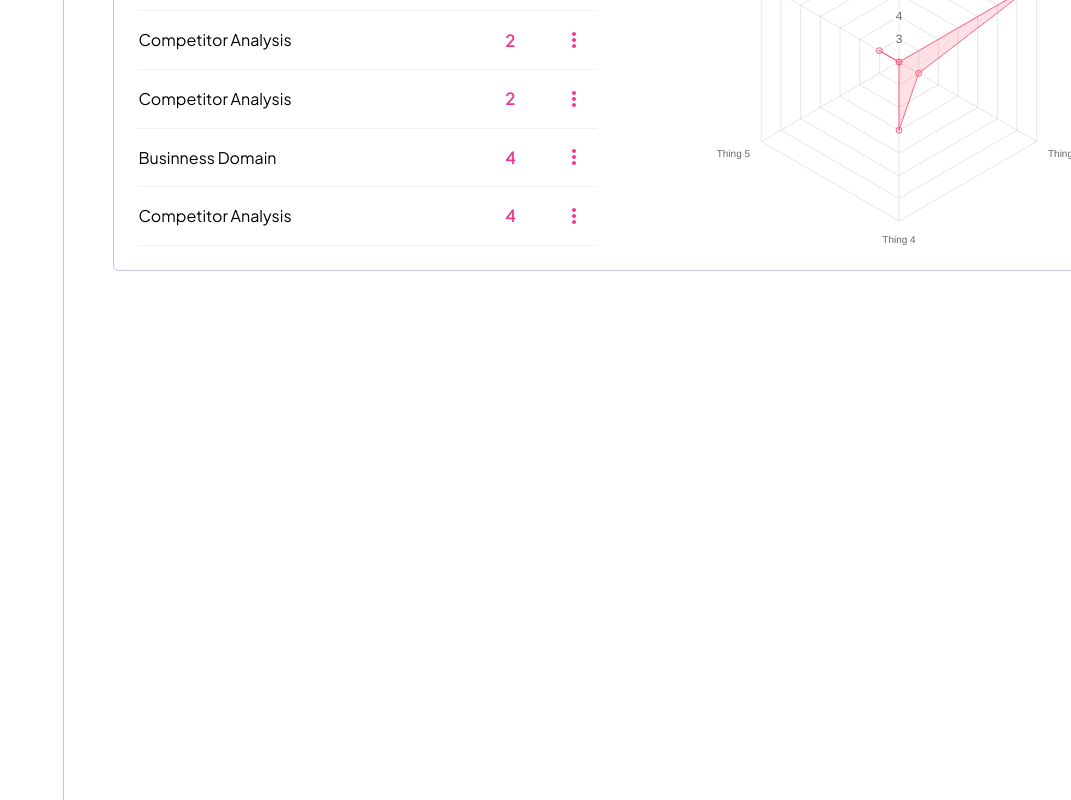
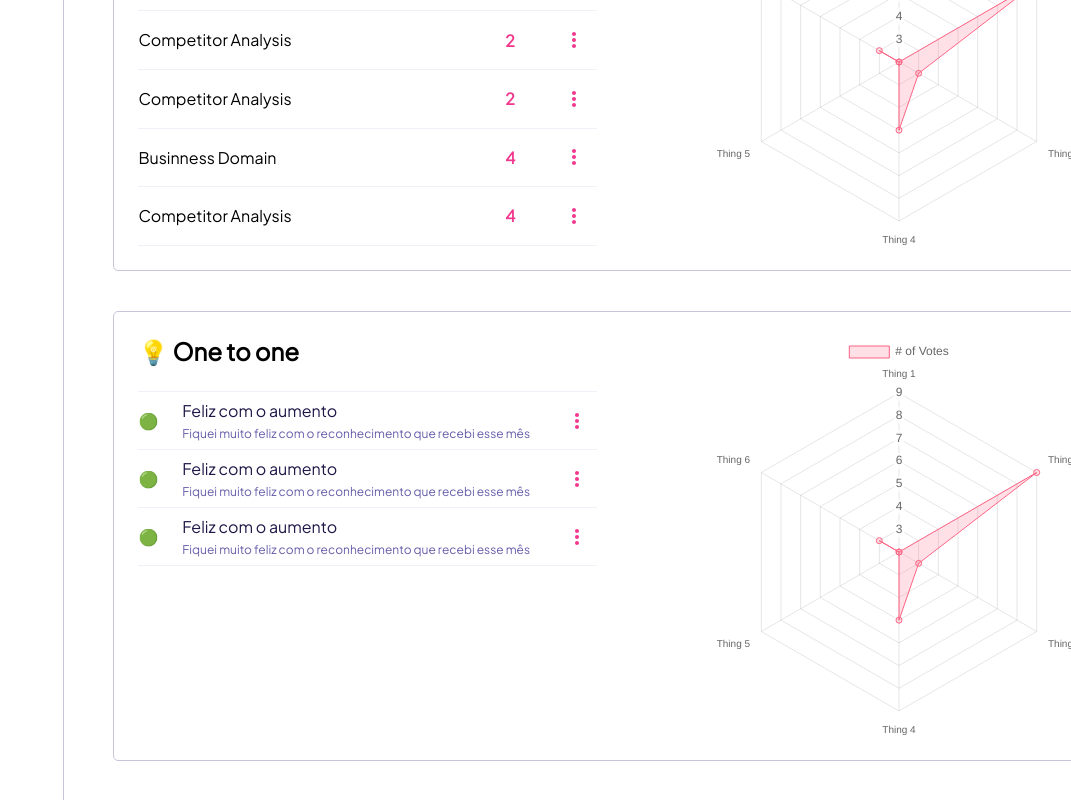
Before and after one commit to leadershiptools/LSTools, a React (Create React App) app: page / in a window 1280 px wide. Shown: the part 936-1736 px from the top of the page, without its empty margins (209-1280 px from the left). Built offline with nearby package versions, Linux system fonts and the light colour scheme.

Commit message:
feat: add one to one section

```diff
--- /dev/null
+++ b/src/components/LedPanel/OneToOnePanel/OneToOneGraph.js
@@ -0,0 +1,37 @@
+import React from 'react';
+import {
+  Chart as ChartJS,
+  RadialLinearScale,
+  PointElement,
+  LineElement,
+  Filler,
+  Tooltip,
+  Legend,
+} from 'chart.js';
+import { Radar } from 'react-chartjs-2';
+
+ChartJS.register(
+  RadialLinearScale,
+  PointElement,
+  LineElement,
+  Filler,
+  Tooltip,
+  Legend
+);
+
+const data = {
+  labels: ['Thing 1', 'Thing 2', 'Thing 3', 'Thing 4', 'Thing 5', 'Thing 6'],
+  datasets: [
+    {
+      label: '# of Votes',
+      data: [2, 9, 3, 5, 2, 3],
+      backgroundColor: 'rgba(255, 99, 132, 0.2)',
+      borderColor: 'rgba(255, 99, 132, 1)',
+      borderWidth: 1,
+    },
+  ],
+};
+
+export function SkillsGraph() {
+  return <Radar data={data} />;
+}
--- /dev/null
+++ b/src/components/LedPanel/OneToOnePanel/OneToOnePanel.js
@@ -0,0 +1,68 @@
+import "./OneToOnePanel.styles.css";
+import * as React from "react";
+import InputBase from "@mui/material/InputBase";
+import AddIcon from "@mui/icons-material/AddOutlined";
+import Button from "@mui/material/Button";
+import Typography from "@mui/material/Typography";
+import MoreVert from "@mui/icons-material/MoreVert";
+import { SkillsGraph } from "./OneToOneGraph";
+
+const OneToOnePanel = () => (
+  <main className="oneToOneContainer">
+    <section className="oneToOnePanel">
+      <h2>💡 One to one</h2>
+      <div className="oneToOneList">
+        <div className="oneToOneListItem">
+          <div className="oneToOneListItemLeft">🟢</div>
+          <div className="oneToOneListItemMiddle">
+            <p>Feliz com o aumento</p>
+            <span>
+              Fiquei muito feliz com o reconhecimento que recebi esse mês
+            </span>
+          </div>
+          <div className="oneToOneListItemRight">
+            {" "}
+            <Button>
+              <MoreVert />
+            </Button>
+          </div>
+        </div>
+        <div className="oneToOneListItem">
+          <div className="oneToOneListItemLeft">🟢</div>
+          <div className="oneToOneListItemMiddle">
+            <p>Feliz com o aumento</p>
+            <span>
+              Fiquei muito feliz com o reconhecimento que recebi esse mês
+            </span>
+          </div>
+          <div className="oneToOneListItemRight">
+            {" "}
+            <Button>
+              <MoreVert />
+            </Button>
+          </div>
+        </div>
+        <div className="oneToOneListItem">
+          <div className="oneToOneListItemLeft">🟢</div>
+          <div className="oneToOneListItemMiddle">
+            <p>Feliz com o aumento</p>
+            <span>
+              Fiquei muito feliz com o reconhecimento que recebi esse mês
+            </span>
+          </div>
+          <div className="oneToOneListItemRight">
+            {" "}
+            <Button>
+              <MoreVert />
+            </Button>
+          </div>
+        </div>
+      </div>
+    </section>
+    <section className="graphicOneToOne">
+      <SkillsGraph />
+    </section>
+  </main>
+);
+
+export default OneToOnePanel;
--- /dev/null
+++ b/src/components/LedPanel/OneToOnePanel/OneToOnePanel.styles.css
@@ -0,0 +1,80 @@
+.oneToOneContainer{
+    margin: 0 52px 40px;
+    padding: 24px;
+    border: 1px solid #C9C6DC;
+    border-radius: 5px;
+    height: fit-content;
+    display: flex;
+    flex-direction: row;
+    justify-content: space-between;
+    font-family: 'Plus Jakarta Sans';
+}
+
+.oneToOnePanel {
+    width: 45%;
+    display: flex;
+    flex-direction: column;
+    align-self: flex-start;
+}
+
+.oneToOnePanel h2{
+    margin: 0;
+    margin-bottom: 24px;
+}
+
+.oneToOneList{
+    display: flex;
+    flex-direction: column;
+}
+
+.oneToOneListItem{
+    display: flex;
+    align-items: center;
+    justify-content: space-between;
+    gap: 24px;
+    border-bottom: 1px solid #F1F0F8;
+    padding: 8px 0;
+}
+
+.oneToOneListItem:first-child{
+    border-top: 1px solid #F1F0F8;
+}
+.oneToOneListItemMiddle{
+    display: flex;
+    flex: 1;
+    flex-direction: column;
+}
+
+.oneToOneListItemMiddle p{
+    font-size: 16px !important;
+    color: #1e1848 !important;
+    font-weight: 400;
+    margin: 0;
+    margin-bottom: 5px;
+}
+
+.oneToOneListItemMiddle span{
+    font-size: 12px !important;
+    color: #665DAA !important;
+    font-weight: 400;
+    margin: 0;
+}
+
+.oneToOneListItemRight {
+    display: flex;
+    align-items: center;
+}
+
+.oneToOneListItemRight button {
+    color: #f1388D !important;
+    min-width: unset !important;
+}
+
+.oneToOneListItemRight button:hover {
+    background-color: #feecf4 !important;
+}
+
+.graphicOneToOne {
+    width: 45%;
+    max-height: 400px;
+}
--- a/src/components/LedPanel/ledPanel.js
+++ b/src/components/LedPanel/ledPanel.js
@@ -1,10 +1,11 @@
-import "../LedPanel/leadPanel.styles.css"
-import * as React from 'react';
-import Avatar from '@mui/material/Avatar';
-import AvatarPhoto from "../../images/avatar.png"
+import "../LedPanel/leadPanel.styles.css";
+import * as React from "react";
+import Avatar from "@mui/material/Avatar";
+import AvatarPhoto from "../../images/avatar.png";
 import PersonalInfo from "./PersonalInfoCard/personalInfo";
 import GoalsPanel from "./GoalsPanel/goalsPanel";
 import SkillsPanel from "./SkillsPanel/skillsPanel";
+import OneToOnePanel from "./OneToOnePanel/OneToOnePanel";
 
 const LedPanel = () => {
   return (
@@ -14,7 +15,7 @@ const LedPanel = () => {
           <Avatar
             alt="Remy Sharp"
             src={AvatarPhoto}
-                style={{ height: '160px', width: '160px' }}
+            style={{ height: "160px", width: "160px" }}
           />
         </div>
         <PersonalInfo />
@@ -22,9 +23,10 @@ const LedPanel = () => {
       <section>
         <GoalsPanel />
         <SkillsPanel />
+        <OneToOnePanel />
       </section>
     </>
   );
-}
+};
 
 export default LedPanel;
```
Lines whose indentation alone changed are shown as unchanged.
